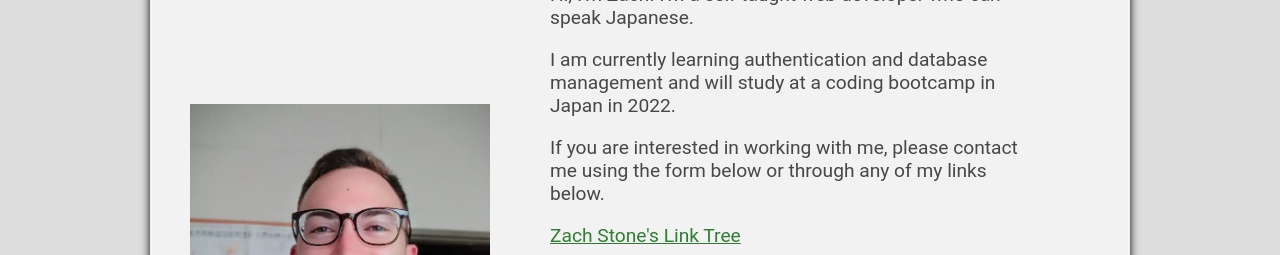
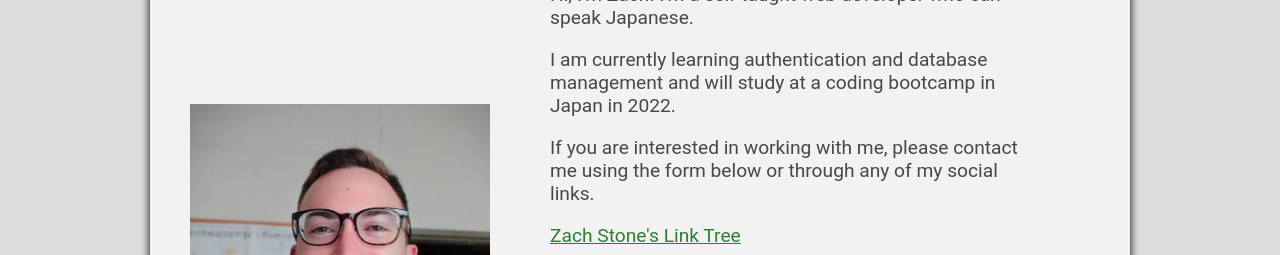
Before and after one commit to CliffordMorin/react-portfolio-1, a React (Create React App) app: page / in a window 1280 px wide. Shown: the part 1100-1355 px from the top of the page. Built offline with nearby package versions, Linux system fonts and the light colour scheme.

Commit message:
bio change

```diff
--- a/src/Components/About/About.js
+++ b/src/Components/About/About.js
@@ -13,7 +13,7 @@ const About = (props) => {
       description2:
         "I am currently learning authentication and database management and will study at a coding bootcamp in Japan in 2022.",
       description3:
-        "If you are interested in working with me, please contact me using the form below or through any of my links below.",
+        "If you are interested in working with me, please contact me using the form below or through any of my social links.",
       resume: "Resume",
     },
     Japanese: {
```
